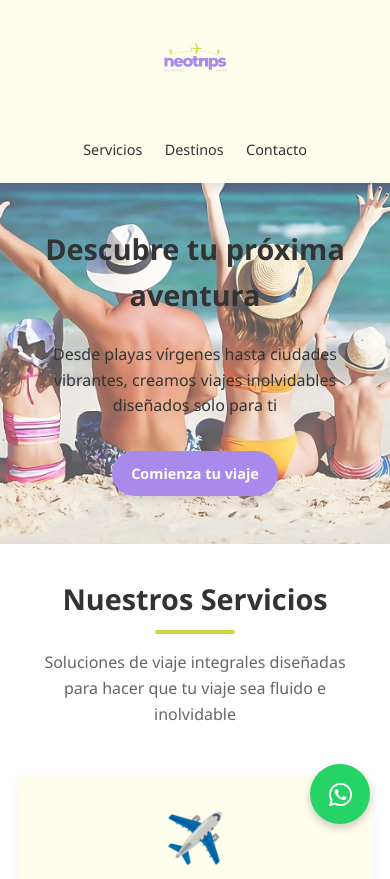
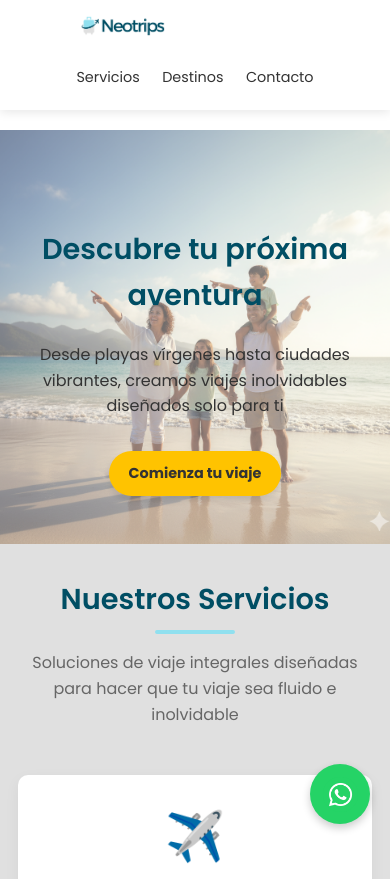
Before and after one commit to DessireZavala/NeoTripsWeb, a plain HTML site: page index.html in a window 390 px wide. Shown: the top 879 px of the page. Drawn offline with Linux system fonts and the light colour scheme.

Commit message:
NUEVOS colores e imagen de HERO

```diff
--- a/index.html
+++ b/index.html
@@ -5,13 +5,15 @@
     <meta name="viewport" content="width=device-width, initial-scale=1.0">
     <title>Neo Trips</title>
         <link rel="icon" type="image/svg+xml" href="assets/neo.png">
+        <link href="https://fonts.googleapis.com/css2?family=Poppins:wght@300;400;600;700&display=swap" rel="stylesheet">
+
     <link rel="stylesheet" href="styles.css">
 </head>
 <body>
     <header>
          <div class="logo">
                     <a>
-                        <img src="assets/NEOTRIPS.svg" alt="Logo Neo Trips" class="logo-img">
+                        <img src="assets/NEO TRIPS LOGOO.png" alt="Logo Neo Trips" class="logo-img">
                     </a>
                 </div>
             <nav class="navbar">
--- a/styles.css
+++ b/styles.css
@@ -1,36 +1,49 @@
-/* Variables de colores */
+/* Variables de colores (NUEVA PALETA) */
 :root {
-    --verde: #cbd83b;
-    --morado: #a88aed;
-    --crema: #fffeec;
-    --azul-claro: #c2e2e7;
-    --texto-oscuro: #333333;
+    /* Azules: Profesionalismo, Confianza, Calma */
+    --azul-profundo: #004E64; /* Antes morado */
+    --azul-claro-menta: #90E0EF; /* Antes verde */
+    --azul-acento-claro: #c2e2e7; /* Antes azul-claro */
+
+    /* Acento: Felicidad, CTA */
+    --amarillo-dorado: #FFC300;
+
+    /* Neutros: Claridad, Legibilidad */
+    --blanco-puro: #FFFFFF;
+    --gris-claro-platinum: #E0E0E0;
+    --texto-oscuro: #333333; /* Jet - Negro Suave */
     --texto-claro: #666666;
 }
 
-/* Estilos generales */
+/* Tipografía: Poppins para claridad y estilo moderno */
+@import url('https://fonts.googleapis.com/css2?family=Poppins:wght@300;400;600;700&display=swap');
+
 * {
     margin: 0;
     padding: 0;
     box-sizing: border-box;
-    font-family: 'Segoe UI', Tahoma, Geneva, Verdana, sans-serif;
+    /* Fuente Poppins para modernidad y legibilidad */
+    font-family: 'Poppins';
 }
 
 body {
     line-height: 1.6;
     color: var(--texto-oscuro);
-    background-color: var(--crema);
+    /* Fondo limpio para coherencia visual */
+    background-color: var(--blanco-puro);
     scroll-behavior: smooth;
 }
 
 h1, h2, h3 {
     margin-bottom: 1rem;
-    color: var(--texto-oscuro);
+    color: var(--azul-profundo); /* Títulos en color profesional */
+    font-weight: 600; /* Peso de fuente para títulos */
 }
 
 p {
     margin-bottom: 1rem;
     color: var(--texto-claro);
+    font-weight: 400;
 }
 
 .container {
@@ -42,23 +55,26 @@ p {
 
 .btn {
     display: inline-block;
-    background: var(--morado);
-    color: white;
+    /* Color de botón para Felicidad y CTA */
+    background: var(--amarillo-dorado);
+    color: var(--texto-oscuro); /* Texto oscuro para contraste */
     padding: 0.8rem 1.5rem;
     border: none;
     border-radius: 30px;
     text-decoration: none;
-    font-weight: bold;
+    font-weight: 700; /* Negrita para dar ganas de hacer clic */
     transition: all 0.3s ease;
     cursor: pointer;
     box-shadow: 0 4px 6px rgba(0, 0, 0, 0.1);
 }
 
 .btn:hover {
-    background: var(--verde);
+    background: var(--azul-profundo); /* Hover a color de confianza */
+    color: var(--blanco-puro);
     transform: translateY(-2px);
     box-shadow: 0 6px 8px rgba(0, 0, 0, 0.15);
 }
+
 
 section {
     padding: 4rem 0;
@@ -66,30 +82,48 @@ section {
 
 /* ==== HEADER Y NAVEGACIÓN ==== */
 header {
-    background-color: var(--crema);
+    background-color: var(--blanco-puro);
     box-shadow: 0 2px 10px rgba(0, 0, 0, 0.1);
     position: fixed;
     width: 100%;
     top: 0;
     z-index: 1000;
-    height: 90px; /* más alto para el logo */
+    /* Altura estándar y consistente */
+    height: 80px;
     display: flex;
     justify-content: space-between;
     align-items: center;
+    padding: 0 2rem;
 }
 
 .navbar {
     display: flex;
-    justify-content: space-between;
-    align-items: center; /* centra logo y links */
-    padding: 0.5rem 2rem;
-    min-height: 120px; /* asegura que la barra no se achique */
+    justify-content: flex-end;
+    align-items: center;
+    padding: 0;
+    /* Importante: permite que el navbar se ajuste al contenido */
+    min-height: auto;
+}
+
+/* **AJUSTE CRÍTICO DEL LOGO** */
+.logo {
+    /* Recorta el exceso de fondo blanco */
+    overflow: hidden;
+    /* Establece la altura máxima del contenedor */
+    max-height: 80px;
+    /* Ancho suficiente para el logo, pero recorta el fondo extra */
+    width: 250px;
+    display: flex;
+    align-items: center;
 }
 
 .logo-img {
-    max-height: 170px;  /* dale más altura */
+    /* Ajusta la altura de la imagen para que se centre y no desborde */
+    max-height: 50px;
     width: auto;
     display: block;
+    /* Eliminar el margin-bottom si existía */
+    margin-bottom: 0;
 }
 
 .nav-links {
@@ -113,20 +147,20 @@ header {
 }
 
 .nav-links a:hover {
-    color: var(--morado);
+    color: var(--azul-profundo); /* Hover con color principal de marca */
 }
 
 /* Hero Section */
 .hero {
-    /* CAMBIA ESTA RUTA POR LA DE TU IMAGEN */
-    background-image: url('assets/fam.jpeg');
+    background-image: url('assets/f.png');
     background-size: cover;
     background-position: center;
     background-repeat: no-repeat;
     color: var(--texto-oscuro);
     text-align: center;
     padding: 10rem 0 6rem;
-    margin-top: 120px; /* más margen por header más alto */
+    /* Ajustar margin-top a la nueva altura del header */
+    margin-top: 80px;
     position: relative;
 }
 
@@ -138,7 +172,7 @@ header {
     left: 0;
     right: 0;
     bottom: 0;
-    background: rgba(255, 255, 255, 0.3); /* Ajusta la opacidad según necesites */
+    background: rgba(255, 255, 255, 0.4);
     z-index: 1;
 }
 
@@ -150,7 +184,7 @@ header {
 .hero h1 {
     font-size: 3rem;
     margin-bottom: 1.5rem;
-    color: var(--texto-oscuro);
+    color: var(--azul-profundo);
 }
 
 .hero p {
@@ -161,10 +195,10 @@ header {
     font-weight: 500;
 }
 
-/* Resto del CSS se mantiene igual... */
-/* Services Section */
+
+
 .services {
-    background-color: white;
+    background-color: var(--gris-claro-platinum); /* Fondo secundario gris claro */
 }
 
 .section-title {
@@ -179,7 +213,7 @@ header {
     display: block;
     width: 80px;
     height: 4px;
-    background: var(--verde);
+    background: var(--azul-claro-menta); /* Acento de calma bajo el título */
     margin: 0.5rem auto;
     border-radius: 2px;
 }
@@ -201,7 +235,7 @@ header {
 }
 
 .service-card {
-    background: var(--crema);
+    background: var(--blanco-puro); /* Fondo de tarjetas blanco puro */
     padding: 2rem;
     border-radius: 10px;
     box-shadow: 0 5px 15px rgba(0, 0, 0, 0.05);
@@ -217,7 +251,7 @@ header {
 .service-icon {
     font-size: 3rem;
     margin-bottom: 1rem;
-    color: var(--morado);
+    color: var(--azul-profundo); /* Iconos en color profesional */
 }
 
 .service-card h3 {
@@ -227,7 +261,7 @@ header {
 
 /* Destinations Section */
 .destinations {
-    background: linear-gradient(135deg, var(--morado) 0%, var(--azul-claro) 100%);
+    background: linear-gradient(135deg, var(--azul-profundo) 0%, var(--azul-claro-menta) 100%); /* Degradado de profesionalismo a calma */
     color: white;
     text-align: center;
 }
@@ -237,7 +271,8 @@ header {
 }
 
 .destinations .section-title::after {
-    background: var(--verde);
+    /* Usamos la variable correcta */
+    background: var(--azul-claro-menta);
 }
 
 .destinations .section-subtitle {
@@ -316,7 +351,7 @@ header {
 }
 
 .carousel-btn {
-    background: var(--verde);
+    background: var(--amarillo-dorado); /* Botones de carrusel en color CTA */
     color: var(--texto-oscuro);
     border: none;
     border-radius: 50%;
@@ -331,7 +366,7 @@ header {
 }
 
 .carousel-btn:hover {
-    background: white;
+    background: var(--blanco-puro);
 }
 
 .carousel-instruction {
@@ -343,7 +378,7 @@ header {
 
 /* Contact Section */
 .contact {
-    background-color: var(--crema);
+    background-color: var(--blanco-puro);
 }
 
 .contact-grid {
@@ -401,14 +436,14 @@ header {
 }
 
 .faq-question:hover {
-    color: var(--morado);
+    color: var(--azul-profundo);
 }
 
 .faq-question::after {
     content: '+'; /* Ícono de "más" para indicar que se puede expandir */
     font-size: 1.5rem;
     font-weight: bold;
-    color: var(--morado);
+    color: var(--azul-profundo);
     transition: transform 0.3s ease;
 }
 
@@ -434,14 +469,14 @@ header {
 }
 
 .emergency-contact {
-    background: var(--azul-claro);
+    background: var(--azul-acento-claro); /* Fondo claro para el bloque de emergencia */
     padding: 1.5rem;
     border-radius: 10px;
     margin-top: 2rem;
 }
 
 .emergency-contact h3 {
-    color: var(--morado);
+    color: var(--azul-profundo);
     margin-bottom: 1rem;
 }
 
@@ -519,8 +554,10 @@ footer {
     }
 
     .logo-img {
-        max-height: 120px;
-        margin-bottom: 0.5rem;
+     /* Ajustar altura para móvil también */
+     max-height: 40px;
+     width: auto;
+     display: block;
     }
 
     .nav-links {
@@ -540,6 +577,7 @@ footer {
 
     .hero {
         padding: 8rem 0 4rem;
+        /* Ajustar margin-top para el header colapsado */
         margin-top: 140px;
     }
 
@@ -606,7 +644,7 @@ footer {
     }
 
     .logo-img {
-        max-height: 100px;
+        max-height: 35px;
     }
 
     .nav-links {
@@ -698,7 +736,7 @@ footer {
     }
 
     .logo-img {
-        max-height: 80px;
+        max-height: 30px;
     }
 
     .section-title {
```
Also changed, not shown: assets/NEO TRIPS LOGOO.png (added), assets/NEO-TRIPS-LOGO.svg (added), assets/f.png (added).
